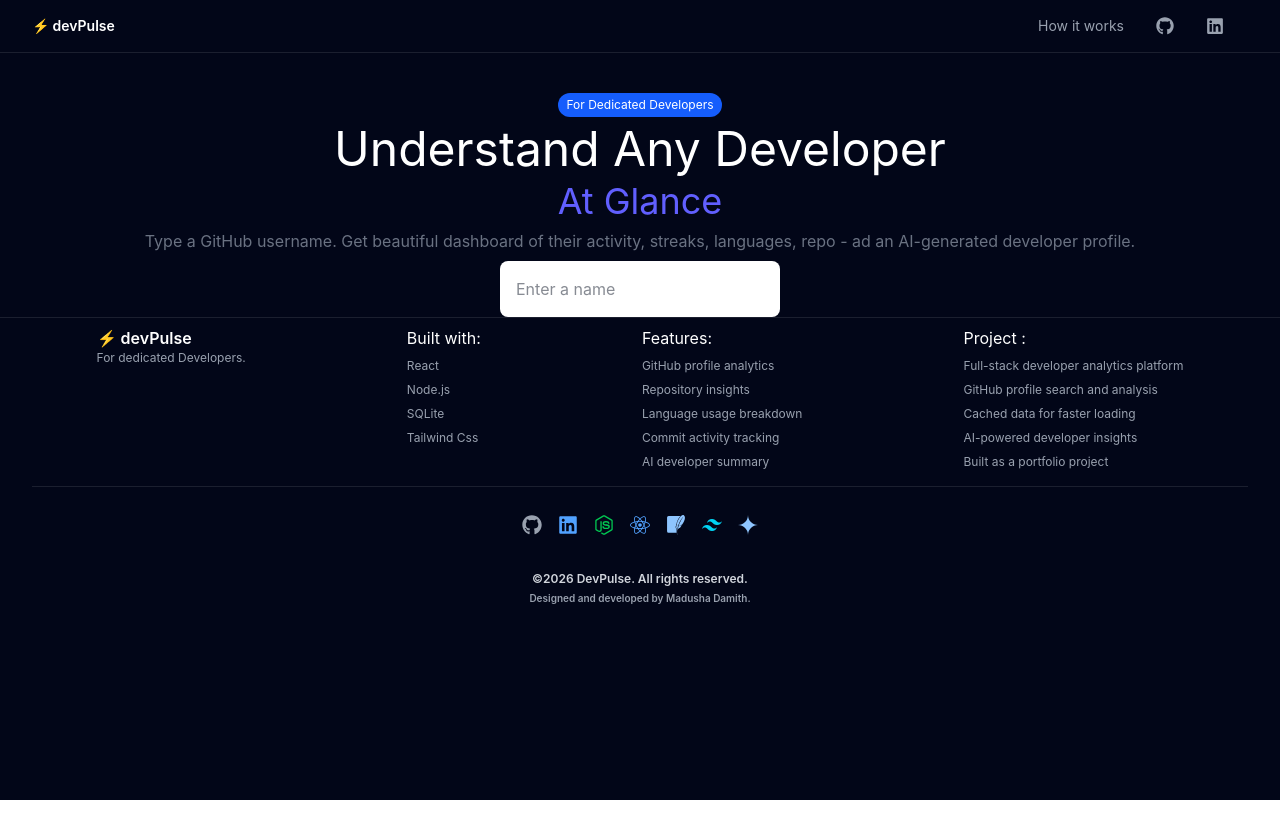
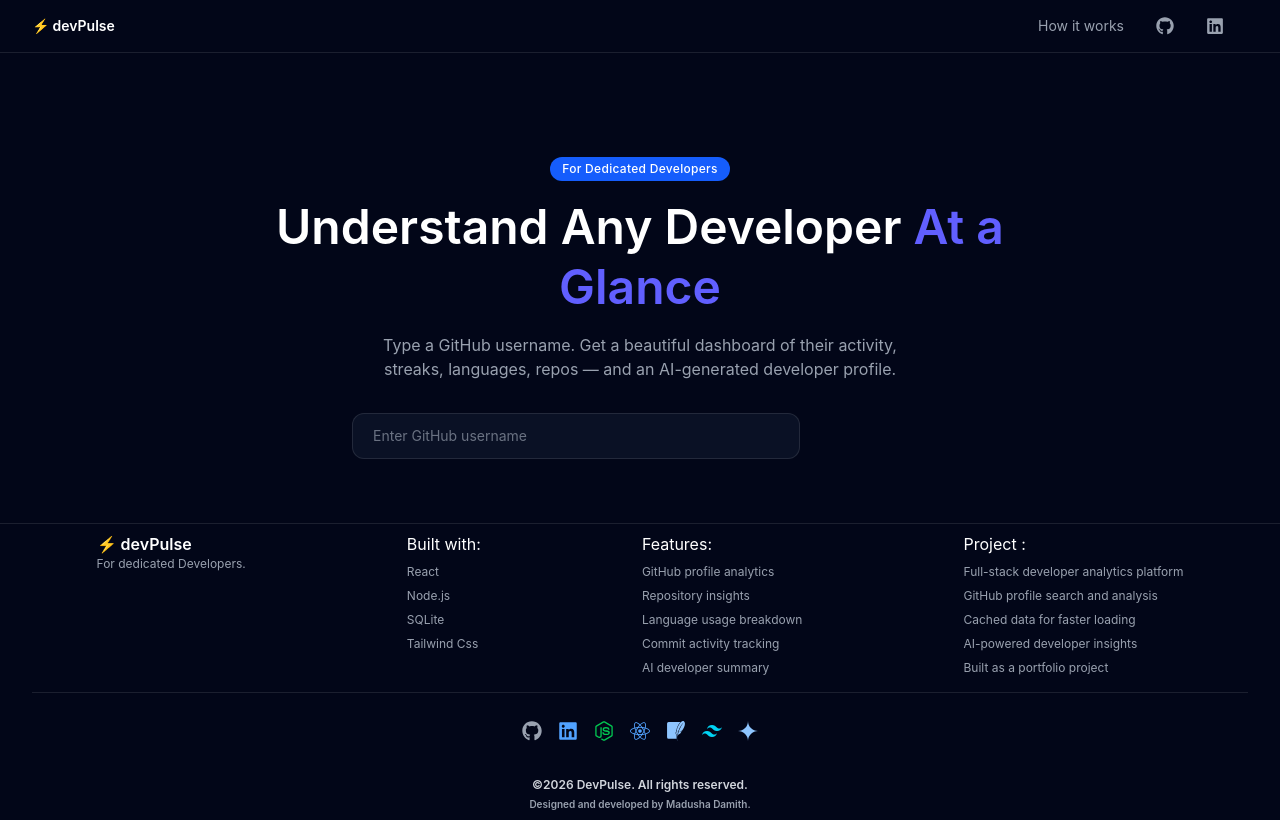
Before and after one commit to Madush4/DevPulse, a React (Vite) app in the folder client/: page / in a window 1280 px wide. Built offline with nearby package versions, Linux system fonts and the light colour scheme; no server answers.

Commit message:
fix(ui): repair broken SearchBar className and polish home hero layout

```diff
--- a/client/src/components/ui/searchBar.jsx
+++ b/client/src/components/ui/searchBar.jsx
@@ -1,12 +1,14 @@
-import React from 'react'
+import React from "react";
 
 function SearchBar() {
   return (
-    <div>
-        <input className='p-4 bg-white text-gray-900 rounded-lg'  placeholder='Enter a name'/>
-
+    <div className="w-full max-w-md">
+      <input
+        className="w-full rounded-xl border border-white/10 bg-slate-900/70 px-5 py-3 text-sm text-white placeholder:text-gray-500 outline-none transition-all duration-200 focus:border-blue-500/60 focus:ring-2 focus:ring-blue-500/20"
+        placeholder="Enter GitHub username"
+      />
     </div>
-  )
+  );
 }
 
-export default SearchBar
+export default SearchBar;
--- a/client/src/pages/Home.jsx
+++ b/client/src/pages/Home.jsx
@@ -1,27 +1,36 @@
-import React , {useState} from 'react';
-import Navbar from '../components/layout/Navbar';
-import Footer from '../components/layout/Footer';
-import SearchBar from '../components/ui/searchBar';
+import React from "react";
+import Navbar from "../components/layout/Navbar";
+import Footer from "../components/layout/Footer";
+import SearchBar from "../components/ui/searchBar";
 
 function Home() {
   return (
-    <div className='bg-slate-950 text-white min-h-screen flex flex-col'>
-      <Navbar
-        showSync={false}
-      />
-      <section className='flex flex-col gap-2 justify-center items-center'>
-        <div className='text-xs rounded-xl px-2 py-1 bg-blue-600 max-w-fit justify-center items-center space-y-2'>For Dedicated Developers</div>
+    <div className="flex min-h-screen flex-col bg-slate-950 text-white">
+      <Navbar showSync={false} />
 
-        <h2 className='text-2xl md:text-4xl lg:text-5xl'>Understand Any Developer </h2>
-        <h3 className='text-indigo-500 text-lg md:text-2xl lg:text-4xl'>At Glance</h3>
+      <section className="flex flex-1 flex-col items-center justify-center gap-4 px-4 py-16 text-center">
+        <span className="w-fit rounded-full bg-blue-600 px-3 py-1 text-xs font-medium tracking-wide">
+          For Dedicated Developers
+        </span>
 
-        <p className='text-gray-500 w-'>Type a GitHub username. Get beautiful dashboard of their activity, streaks, languages, repo - ad an AI-generated developer profile. </p>
-        <SearchBar />
+        <h1 className="max-w-3xl text-2xl font-semibold leading-tight md:text-4xl lg:text-5xl">
+          Understand Any Developer{" "}
+          <span className="block text-indigo-500 md:inline">At a Glance</span>
+        </h1>
 
+        <p className="max-w-xl text-sm text-gray-400 md:text-base">
+          Type a GitHub username. Get a beautiful dashboard of their activity,
+          streaks, languages, repos — and an AI-generated developer profile.
+        </p>
+
+        <div className="mt-4 w-full max-w-xl">
+          <SearchBar />
+        </div>
       </section>
-      <Footer/>
+
+      <Footer />
     </div>
   );
 }
 
-export default Home
+export default Home;
```
